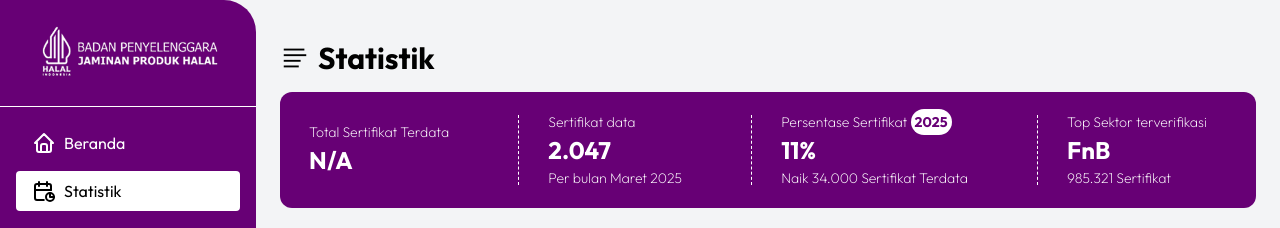
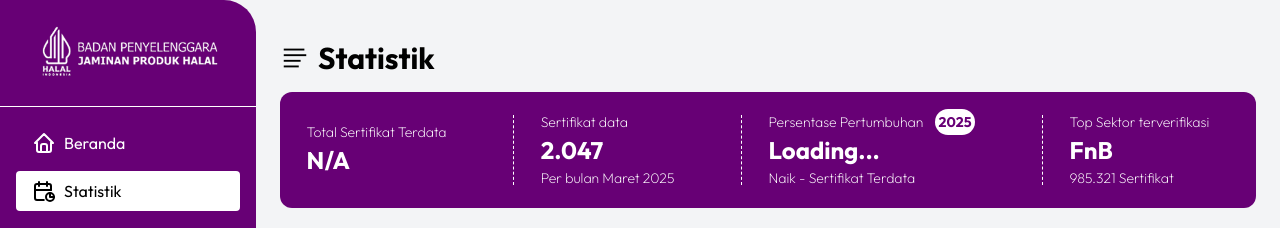
Before and after one commit to Lxnthz/capstone-bpjph, a React (Vite) app: page /statistics in a window 1280 px wide. Shown: the top 228 px of the page. Built offline with nearby package versions, Linux system fonts and the light colour scheme; no server answers.

Commit message:
Fetch data to backend

```diff
--- a/package.json
+++ b/package.json
@@ -16,6 +16,7 @@
     "@mui/styled-engine": "^7.1.0",
     "@mui/x-charts": "^8.4.0",
     "@tailwindcss/vite": "^4.1.5",
+    "axios": "^1.9.0",
     "react": "^19.0.0",
     "react-dom": "^19.0.0",
     "react-icons": "^5.5.0",
--- /dev/null
+++ b/src/components/Summary.jsx
@@ -0,0 +1,92 @@
+import React, { useEffect, useState } from "react";
+import axios from "axios";
+
+export default function Summary() {
+  const [totalSertifikatTahunan, setTotalSertifikatTahunan] = useState(null);
+  const [lastUpdate, setLastUpdate] = useState("");
+  const [persentase, setPersentase] = useState(null);
+  const [totalSertifikat, setTotalSertifikat] = useState(null);
+
+  useEffect(() => {
+    // Fetch yearly totals for percentage growth
+    const currentYear = new Date().getFullYear();
+    const fetchData = async () => {
+      try {
+        const [currentRes, prevRes] = await Promise.all([
+          axios.get(`http://localhost:8000/data/yearly?year=${currentYear}`),
+          axios.get(`http://localhost:8000/data/yearly?year=${currentYear - 1}`),
+        ]);
+        const currentTotal = currentRes.data.total;
+        const prevTotal = prevRes.data.total;
+        setTotalSertifikatTahunan(currentTotal);
+        const today = new Date();
+        const options = { year: "numeric", month: "long", day: "numeric" };
+        setLastUpdate(today.toLocaleDateString("id-ID", options));
+        if (prevTotal && currentTotal) {
+          const percent = ((currentTotal - prevTotal) / prevTotal) * 100;
+          setPersentase(percent.toFixed(2));
+        } else {
+          setPersentase(null);
+        }
+      } catch {
+        setTotalSertifikatTahunan("N/A");
+        setLastUpdate("");
+        setPersentase(null);
+      }
+    };
+    fetchData();
+
+    // Fetch grand total for Total Sertifikat Terdata
+    axios.get("http://localhost:8000/data/total")
+      .then((res) => setTotalSertifikat(res.data.total))
+      .catch(() => setTotalSertifikat("N/A"));
+  }, []);
+
+  return (
+    <div className="bg-[#670075] flex justify-evenly rounded-xl items-center">
+        <div className="text-white p-5 gap-y-2 -ml-5">
+          <p className="font-[200] text-sm">Total Sertifikat Terdata</p>
+          <p className="font-bold text-[1.5rem]">
+            {totalSertifikat !== null
+              ? totalSertifikat.toLocaleString()
+              : "Loading..."}
+          </p>
+          <p className="font-[200] text-sm">{lastUpdate ? lastUpdate : ""}</p>
+        </div>
+        <div className="h-[60%] border-l border-white border-dashed mx-5 "></div>
+        <div className="text-white p-5 gap-y-2 -ml-10">
+          <p className="font-[200] text-sm">Sertifikat data</p>
+          <p className="font-bold text-[1.5rem]">2.047</p>
+          <p className="font-[200] text-sm">Per bulan Maret 2025</p>
+        </div>
+        <div className="h-[60%] border-l border-white border-dashed mx-5"></div>
+        <div className="text-white p-5 gap-y-2 -ml-10">
+          <p className="font-[200] text-sm">
+            Persentase Pertumbuhan{" "}
+            <span className="text-[#670075] bg-white rounded-2xl p-1 font-bold ml-2">
+              {new Date().getFullYear()}
+            </span>
+          </p>
+          <p className="font-bold text-[1.5rem]">
+            {persentase !== null ? persentase + "%" : "Loading..."}
+          </p>
+          <p className="font-[200] text-sm">
+            Naik{" "}
+            {persentase !== null && totalSertifikatTahunan && totalSertifikatTahunan !== "N/A"
+              ? (
+                  totalSertifikatTahunan -
+                  Math.round(totalSertifikatTahunan / (1 + persentase / 100))
+                ).toLocaleString()
+              : "-"}{" "}
+            Sertifikat Terdata
+          </p>
+        </div>
+        <div className="h-[60%] border-l border-white border-dashed mx-5"></div>
+        <div className="text-white p-5 gap-y-2 -ml-10">
+          <p className="font-[200] text-sm">Top Sektor terverifikasi</p>
+          <p className="font-bold text-[1.5rem]">FnB</p>
+          <p className="font-[200] text-sm">985.321 Sertifikat</p>
+        </div>
+      </div>
+  )
+}
--- a/src/pages/Geospatial.jsx
+++ b/src/pages/Geospatial.jsx
@@ -35,7 +35,7 @@ export default function Geospatial() {
   }, []);
 
   return (
-    <section className="flex flex-1 flex-col py-10 mx-auto">
+    <section className="flex flex-1 flex-col min-h-screen py-10 ">
       <div className="flex justify-between items-center mb-4">
         <h1 className="text-3xl font-bold flex items-center gap-2"> <VscListFlat /> Sebaran Geografis</h1>
       </div>
--- a/src/pages/Statistics.jsx
+++ b/src/pages/Statistics.jsx
@@ -2,33 +2,15 @@ import Barchart from "../components/Barchart";
 import Piechart from "../components/Piechart";
 import { VscListFlat } from "react-icons/vsc";
 import Linechart from "../components/Linechart";
-import { useEffect, useState } from "react";
+import { useState } from "react";
 import Thropy from "../assets/Trophy.png";
 import DropDown from "../components/DropDown";
+import Summary from "../components/Summary";
 
 export default function Statistics() {
   const [barYear, setBarYear] = useState("Tahun");
   const [pieYear, setPieYear] = useState("Tahun");
-  const [totalSertifikat, setTotalSertifikat] = useState(null);
-  const [lastUpdate, setLastUpdate] = useState("");
 
-  useEffect(() => {
-    fetch("http://localhost:8000/data/total")
-      .then((response) => {
-        if (!response.ok) throw new Error("Failed to fetch total data");
-        return response.json();
-      })
-      .then((data) => {
-        setTotalSertifikat(data.total);
-        const today = new Date();
-        const options = { year: 'numeric', month: 'long', day: 'numeric' };
-        setLastUpdate(today.toLocaleDateString('id-ID', options));
-      })
-      .catch(() => {
-        setTotalSertifikat("N/A");
-        setLastUpdate("");
-      });
-  }, []);
 
   return (
     <section className="flex flex-1 flex-col h-screen py-10 mx-auto">
@@ -38,36 +20,7 @@ export default function Statistics() {
         </h1>
       </div>
 
-      {/* atas */}
-      <div className="bg-[#670075] flex justify-evenly rounded-xl items-center">
-        <div className="text-white p-5 gap-y-2 -ml-5">
-          <p className="font-[200] text-sm">Total Sertifikat Terdata</p>
-          <p className="font-bold text-[1.5rem]">
-            {totalSertifikat !== null ? totalSertifikat.toLocaleString() : "Loading..."}
-          </p>
-          <p className="font-[200] text-sm">
-            {lastUpdate ? lastUpdate : ""}
-          </p>
-        </div>
-        <div className="h-[60%] border-l border-white border-dashed mx-5 "></div>
-        <div className="text-white p-5 gap-y-2 -ml-10">
-          <p className="font-[200] text-sm">Sertifikat data</p>
-          <p className="font-bold text-[1.5rem]">2.047</p>
-          <p className="font-[200] text-sm">Per bulan Maret 2025</p>
-        </div>
-        <div className="h-[60%] border-l border-white border-dashed mx-5"></div>
-        <div className="text-white p-5 gap-y-2 -ml-10">
-          <p className="font-[200] text-sm">Persentase Sertifikat <span className="text-[#670075] bg-white rounded-2xl p-1 font-bold">2025</span></p>
-          <p className="font-bold text-[1.5rem]">11%</p>
-          <p className="font-[200] text-sm">Naik 34.000 Sertifikat Terdata</p>
-        </div>
-        <div className="h-[60%] border-l border-white border-dashed mx-5"></div>
-        <div className="text-white p-5 gap-y-2 -ml-10">
-          <p className="font-[200] text-sm">Top Sektor terverifikasi</p>
-          <p className="font-bold text-[1.5rem]">FnB</p>
-          <p className="font-[200] text-sm">985.321 Sertifikat</p>
-        </div>
-      </div>
+      <Summary />
 
       {/* Tengah */}
       <div className="flex justify-evenly mt-10 gap-x-5">
@@ -125,10 +78,16 @@ export default function Statistics() {
           <div className="border-2 border-gray-300 p-5 rounded-lg shadow-lg flex-1 flex flex-col justify-between">
             <div className="flex flex-row justify-between w-full p-3">
               <div>
-                <img src={Thropy} alt="logo" className="flex flex-row justify-between items-center w-[8rem] bg-[#F6F7FE] border-2 border-gray-300 rounded-2xl p-3" />
+                <img
+                  src={Thropy}
+                  alt="logo"
+                  className="flex flex-row justify-between items-center w-[8rem] bg-[#F6F7FE] border-2 border-gray-300 rounded-2xl p-3"
+                />
               </div>
               <div className="mt-5 ml-5 mr-5 border-b border-gray-300 flex flex-col justify-center">
-                <p className="text-lg">Sektor <span className="font-bold">FnB</span> unggul dengan</p>
+                <p className="text-lg">
+                  Sektor <span className="font-bold">FnB</span> unggul dengan
+                </p>
                 <p className="text-lg">Sertifikat terdata terbanyak</p>
                 <p className="font-bold text-lg">480.000</p>
               </div>
@@ -139,12 +98,26 @@ export default function Statistics() {
           <div className="border-2 border-gray-300 p-5 rounded-lg shadow-lg flex-1 flex flex-col justify-between mt-5">
             <div className="flex flex-row justify-between w-full p-3">
               <div>
-                <img src={Thropy} alt="logo" className="flex flex-row justify-between items-center w-[8rem] bg-[#F6F7FE] border-2 border-gray-300 rounded-2xl p-3" />
+                <img
+                  src={Thropy}
+                  alt="logo"
+                  className="flex flex-row justify-between items-center w-[8rem] bg-[#F6F7FE] border-2 border-gray-300 rounded-2xl p-3"
+                />
               </div>
               <div className="mt-5 ml-5 mr-10 border-b border-gray-300 flex flex-col justify-center">
-                <p className="text-lg"> <span className="font-bold">Tahun</span> dengan Sertifikat</p>
-                <p className="text-lg"> <span className="font-bold">Terbanyak</span> adalah tahun</p>
-                <p className="text-lg"> <span className="font-bold">2022</span> dengan total <span className="font-bold">321.125</span></p>
+                <p className="text-lg">
+                  {" "}
+                  <span className="font-bold">Tahun</span> dengan Sertifikat
+                </p>
+                <p className="text-lg">
+                  {" "}
+                  <span className="font-bold">Terbanyak</span> adalah tahun
+                </p>
+                <p className="text-lg">
+                  {" "}
+                  <span className="font-bold">2022</span> dengan total{" "}
+                  <span className="font-bold">321.125</span>
+                </p>
               </div>
             </div>
           </div>
```
Also changed, not shown: 1 other file (tests, documents, lock files or other folders).
